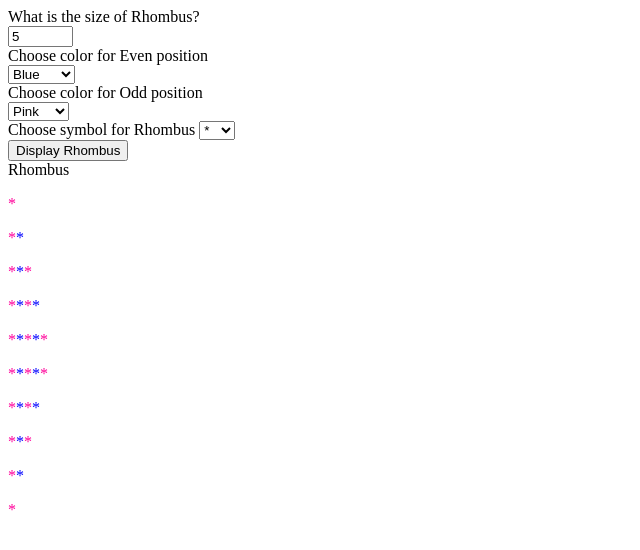
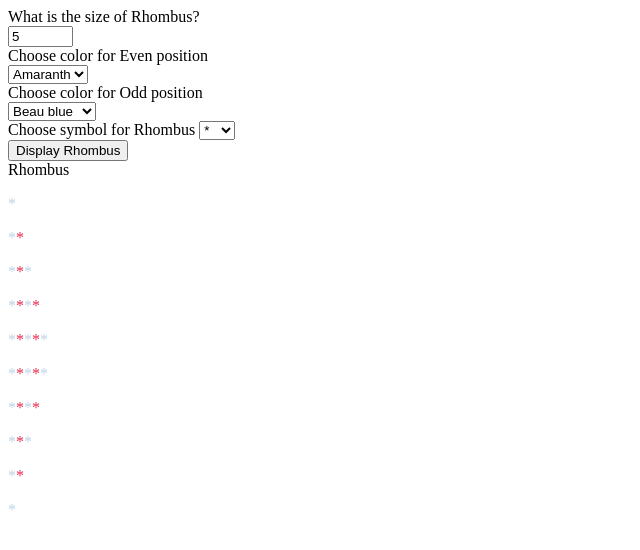
Before and after one commit to SimonaSnap/Artifact03JavaScriptRhombus, a plain HTML site: page index.html in a window 1280 px wide. Both pictures are taken after a click on the button "Display Rhombus". Shown: the whole page, without its empty margins (0-640 px from the left). Drawn offline with Linux system fonts and the light colour scheme.

Commit message:
clarifying values

```diff
--- a/index.html
+++ b/index.html
@@ -11,18 +11,20 @@
 <br>
 <label>Choose color for Even position</label><br>
 <select id="colorEven">
-<option value="#0000FF">Blue</option>
-<option value="#FF0000">Red</option>
-<option value="#FF9900">Orange</option>
-</select><br>
+<option value="#e52b50">Amaranth</option>
+<option value="#9966cc">Amethyst</option>
+<option value="#ffbf00">Amber</option>
+</select>
+<br>
 
 <label>Choose color for Odd position</label><br>
 <select id="colorOdd">
-<option value="#FF0099">Pink</option>
-<option value="#33FF00">Green</option>
-<option value="#660099">Purple</option>
+<option value="#bcd4e6">Beau blue</option>
+<option value="#fe6f5e">Bittersweet</option>
+<option value="#de5d83">Blush</option>
 </select>
 <br>
+
 <label>Choose symbol for Rhombus</label>
 <select id="symbol">
 <option value="*">*</option>
@@ -30,10 +32,13 @@
 <option value="@">@</option>
 </select>
 <br>
+
 <button onclick="createRhombus(document.getElementById('rHeight').value,
 document.getElementById('colorEven').value,
 document.getElementById('colorOdd').value,
-document.getElementById('symbol').value);">Display Rhombus</button>
+document.getElementById('symbol').value);">
+Display Rhombus
+</button>
 <div id="upLeft">Rhombus</div>
 <div id="upRight"></div>
 <div id="downLeft"></div>
--- a/script.js
+++ b/script.js
@@ -1,53 +1,38 @@
-function createRhombus(pHeight, pColorEven, pColorOdd, pSymbol) {
-    upRight(pHeight, pColorEven, pColorOdd, pSymbol);
-    downRight(pHeight, pColorEven, pColorOdd, pSymbol);
-
+function createRhombus(heightValue, firstColor, secondColor, symbolValue) {
+    upRight(heightValue, firstColor, secondColor, symbolValue);
+    downRight(heightValue, firstColor, secondColor, symbolValue);
 }
 
-    function upRight(pHeight, pColorEven, pColorOdd, pSymbol){
+function upRight(heightValue, firstColor, secondColor, symbolValue){
     var rLine ="";
-    for (i=0;i<pHeight;i++){
+    for (i=0; i<heightValue; i++){
         rLine +="<p>";
-    //Create each line on the Rhombus
         for(j=0;j<=i;j++){
-
-    //Is the position even or odd so we change the color
-    if (j%2)
-    //even
-    rLine +="<span style='color:" + pColorEven + ";'>" + pSymbol +"</span>";
-    else
-    //odd
-    rLine +="<span style='color:" + pColorOdd + ";'>" + pSymbol +"</span>";
-
+            if (j%2) {
+                rLine +="<span style='color:" + firstColor + ";'>" + symbolValue +"</span>";
+            }
+            else {
+                rLine +="<span style='color:" + secondColor + ";'>" + symbolValue +"</span>";
+            }
         }
         rLine +="</p>";
-    // console.log(rLine);
-
     }
-
     document.getElementById("upRight").innerHTML = rLine;
 }
 
-    function downRight(pHeight, pColorEven, pColorOdd, pSymbol){
+function downRight(heightValue, firstColor, secondColor, symbolValue){
     var rLine ="";
-    for (i=pHeight;i > 0;i--){
+    for (i=heightValue;i > 0;i--){
         rLine +="<p>";
-    //Create each line on the Rhombus
         for(j=0;j<i;j++){
-
-    //Is the position even or odd so we change the color
-    if (j%2)
-    //even
-    rLine +="<span style='color:" + pColorEven + ";'>" + pSymbol +"</span>";
-    else
-    //odd
-    rLine +="<span style='color:" + pColorOdd + ";'>" + pSymbol +"</span>";
-
+            if (j%2) {
+                rLine +="<span style='color:" + firstColor + ";'>" + symbolValue +"</span>";
+            }
+            else {
+                rLine +="<span style='color:" + secondColor + ";'>" + symbolValue +"</span>";
+            }
         }
         rLine +="</p>";
-    // console.log(rLine);
-
     }
-
     document.getElementById("downRight").innerHTML = rLine;
 }
```
Lines whose indentation alone changed are shown as unchanged.
